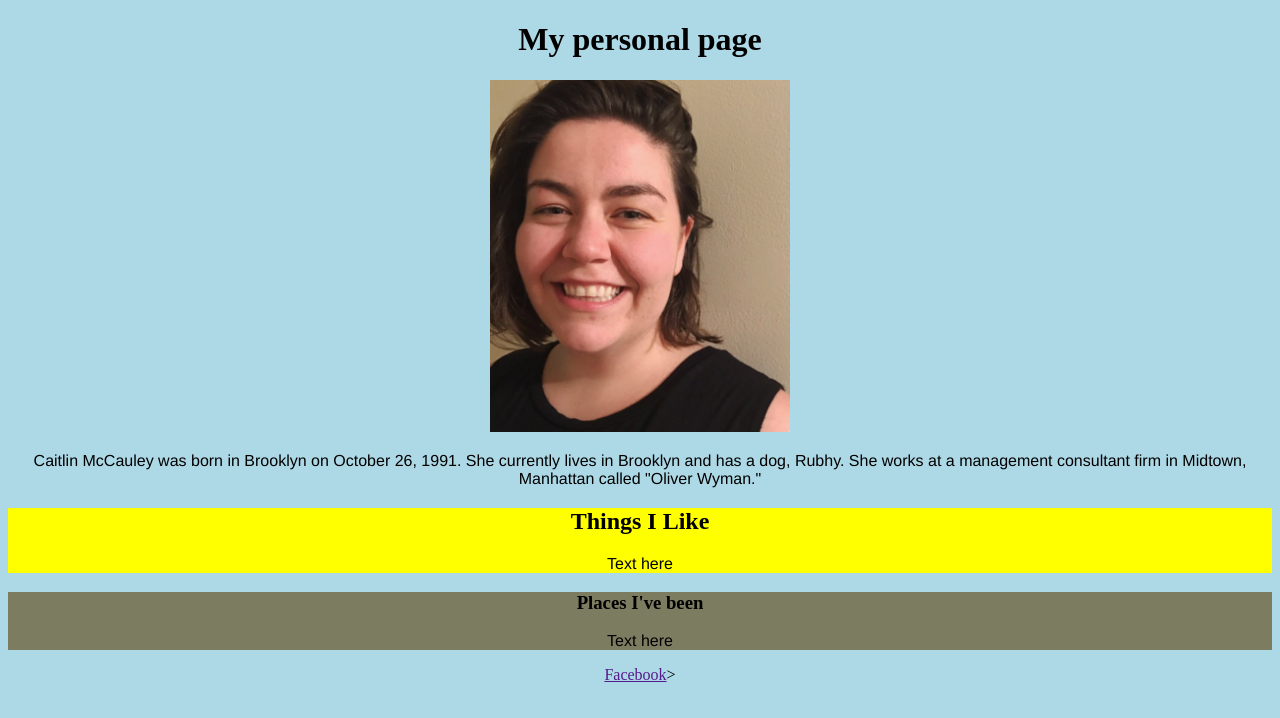
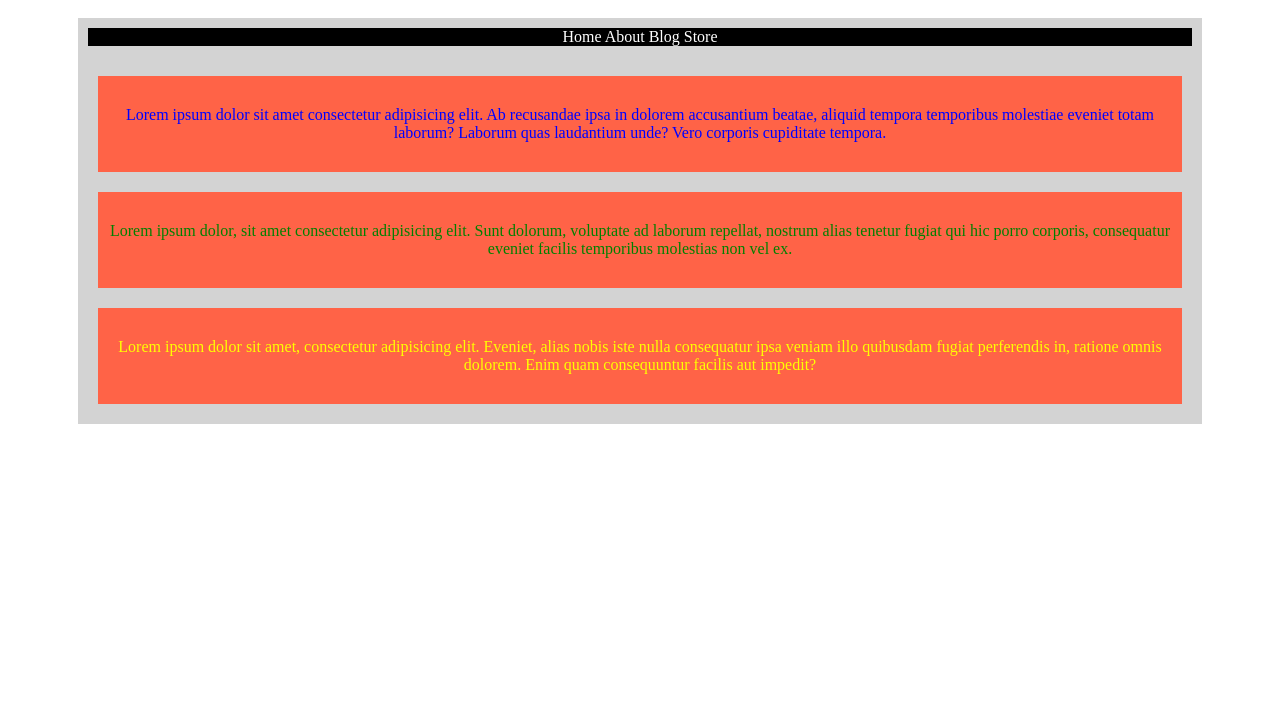
Before and after one commit to caitlinmccauley/caitlinmccauley.github.io, a plain HTML site: page index.html in a window 1280 px wide. Drawn offline with Linux system fonts and the light colour scheme.

Commit message:
Add files via upload

```diff
--- a/index.html
+++ b/index.html
@@ -1,32 +1,38 @@
 <!DOCTYPE html>
 <html lang="en">
+
 <head>
-    <meta charset="UTF-8">
-    <meta name="viewport" content="width=device-width, initial-scale=1.0">
-    <meta http-equiv="X-UA-Compatible" content="ie=edge">
-    <title>Personal Page</title>
-    <link rel="stylesheet" href="style.css"
+	<meta charset="UTF-8">
+	<meta name="viewport" content="width=device-width, initial-scale=1.0">
+	<meta http-equiv="X-UA-Compatible" content="ie=edge">
+	<title>Document</title>
+	<link rel="stylesheet" href="style.css">
+	<title>Box Model / Layout Exercise</title>
+</head>
 
-</head>
 <body>
-<h1>My personal page</h1>
+	<div class="header">
+		Home About Blog Store
+	</div>
 
-<img src="headshot.png" alt="">
-<p>Caitlin McCauley was born in Brooklyn on October 26, 1991. She currently lives in Brooklyn and has a dog, Rubhy. She works at a management consultant firm in Midtown, Manhattan called "Oliver Wyman."</p>
+	<div class="class1">
+		<p>Lorem ipsum dolor sit amet consectetur adipisicing elit. Ab recusandae ipsa in dolorem accusantium beatae, aliquid tempora
+			temporibus molestiae eveniet totam laborum? Laborum quas laudantium unde? Vero corporis cupiditate tempora.
+		</p>
+	</div>
 
-<div class="color-1">
-<h2> Things I Like</h2>
-<p>Text here</p>
-</div>
+	<div class="class2">
+		<p>Lorem ipsum dolor, sit amet consectetur adipisicing elit. Sunt dolorum, voluptate ad laborum repellat, nostrum alias tenetur
+			fugiat qui hic porro corporis, consequatur eveniet facilis temporibus molestias non vel ex.
+		</p>
+	</div>
 
-<div class="color-2">
-<h3>Places I've been</h3>
-<p>Text here </p>
-</div>
-
-
-<a href="">Facebook</a>>
-
+	<div class="class3">
+		<p>Lorem ipsum dolor sit amet, consectetur adipisicing elit. Eveniet, alias nobis iste nulla consequatur ipsa veniam illo
+			quibusdam fugiat perferendis in, ratione omnis dolorem. Enim quam consequuntur facilis aut impedit?
+		</p>
+	</div>
 
 </body>
+
 </html>
--- a/style.css
+++ b/style.css
@@ -1,18 +1,38 @@
-body {
-    background: lightblue;
-    text-align: center;
+body {text-align:center;
+    margin:0,30,30,30;
+    padding:10px 70px 10px 70px;
+
+
+
 }
 
-p {font-family:'Franklin Gothic Medium', 'Arial Narrow', Arial, sans-serif;
+
+.header {background:black;
+    color:white;
+    border:10px solid lightgray;
+
 }
 
-img {width:300px;
+
+p {background:tomato;
+    padding:30px 10px 30px 10px;
+    border: 20px solid lightgray;
+    margin:0;
+
 }
 
-.color-1 {background:yellow;
+.class1 {color: blue;
+        margin-bottom:-20px;
+
+
 }
 
-.color-2 {background:rgb(124, 124, 97);
+.class2 {color: green;
+        margin-bottom:-20px;
+
 }
 
-span {}
+.class3 {color: yellow;
+    margin-bottom:50px;
+
+}
```
